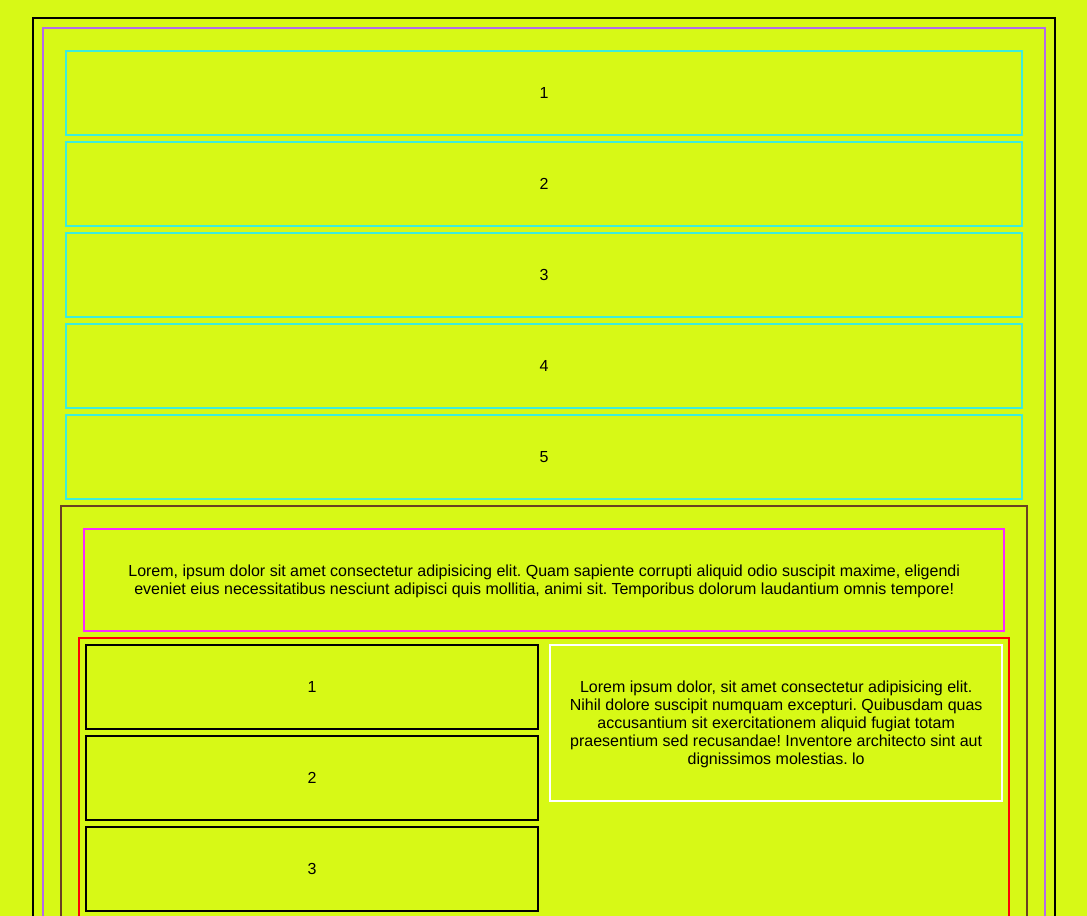
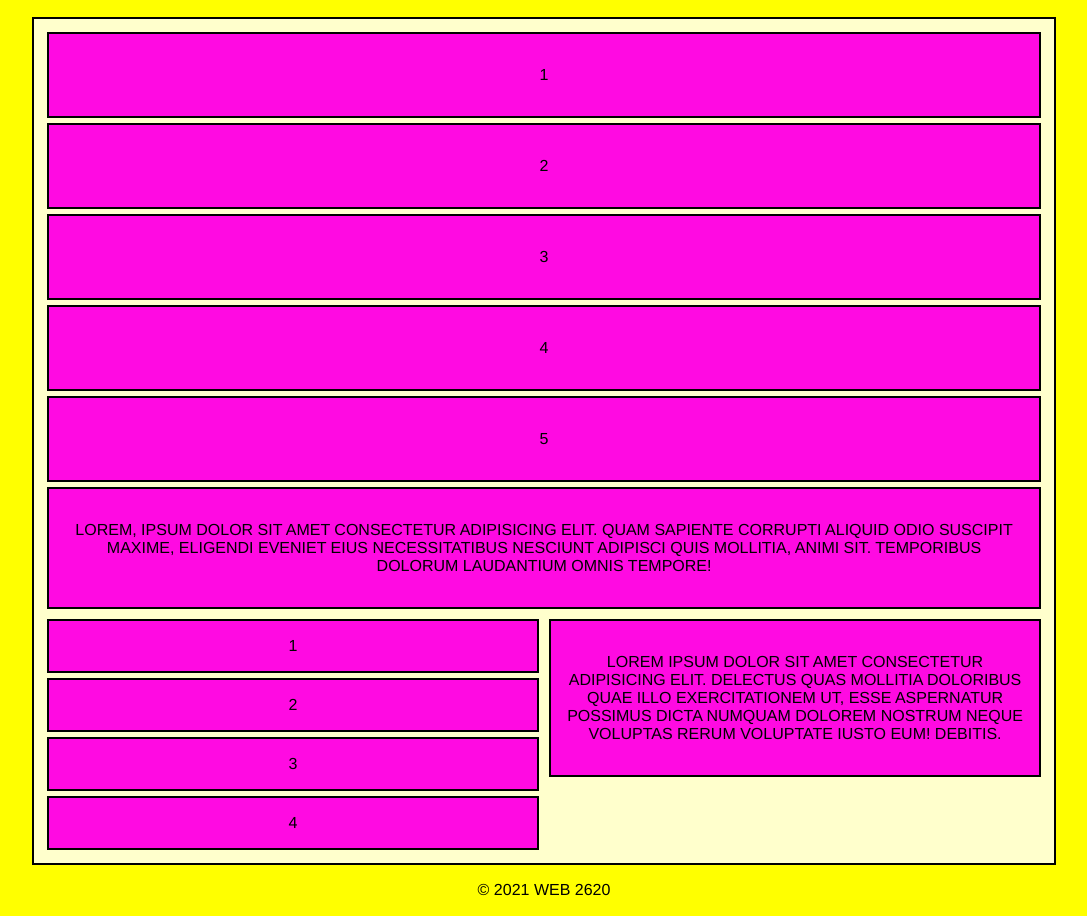
Before and after one commit to WSU-SoC-WEB2620-CU/web2620-assignment-2-vhivestate, a website built with Vite: page src/index.html in a window 1280 px wide. Shown: the part 73-989 px from the top of the page, without its empty margins (96-1183 px from the left). Built offline with nearby package versions, Linux system fonts and the light colour scheme.

Commit message:
flex on the bottom

```diff
--- a/src/index.html
+++ b/src/index.html
@@ -1,21 +1,16 @@
 <!DOCTYPE html>
 <html lang="en">
-
 <head>
   <meta charset="utf-8">
   <title>Project Starter</title>
   <meta name="viewport" content="width=device-width, initial-scale=1">
   <link rel="stylesheet" href="./stylesheets/main.scss">
 </head>
-
 <body>
-
   <header>
     <h1>FLEXBOX</h1>
   </header>
-
   <div class="container">
-
     <main class="flex">
       <!-- top -->
       <div class="content">
@@ -28,9 +23,7 @@
           <div class="item-top"><p>5</p></div>
         </div>
       </div>
-
-      <!-- middle and bottom -->
-      <div class="mid-bot">
+      <!-- middle -->
       <div class="middle">
         <div class="site-middle">
           <div class="item-middle">
@@ -38,7 +31,8 @@
           </div>
         </div>
       </div>
-
+      <!-- middle and bottom -->
+      <div class="mid-bot">
       <div class="bottom">
         <div class="left">
             <div class="item-left"><p>1</p></div>
@@ -46,27 +40,23 @@
             <div class="item-left"><p>3</p></div>
             <div class="item-left"><p>4</p></div>
         </div>
-
-        <div class="right">
-            <div class="item-right">
-              <p>Lorem ipsum dolor, sit amet consectetur adipisicing elit. Nihil dolore suscipit numquam excepturi. Quibusdam quas accusantium sit exercitationem aliquid fugiat totam praesentium sed recusandae! Inventore architecto sint aut dignissimos molestias. lo
-              </p>
-            </div>
-        </div>
+      </div>
+      <div class="bottom">
+      <div class="right">
+          <div class="item-right">
+            <p>Lorem ipsum dolor sit amet consectetur adipisicing elit. Delectus quas mollitia doloribus quae illo exercitationem ut, esse aspernatur possimus dicta numquam dolorem nostrum neque voluptas rerum voluptate iusto eum! Debitis.</p>
+          </div>
+      </div>
       </div>
     </div>
       <!-- end of middle and bottom -->
     </div>
     </main>
   </div>
-
-
-
   <footer>
     <p>&copy; 2021 WEB 2620</p>
   </footer>
 
-
 <script type="module" src="./javascripts/main.js"></script>
 </body>
 </html>
--- a/src/stylesheets/main.scss
+++ b/src/stylesheets/main.scss
@@ -12,8 +12,9 @@ body {
     width: 80%;
     margin: 0 auto 1rem;
     text-align: center;
-    background-color: rgb(215, 249, 22);
+    background-color: yellow;
     font-family: Helvetica, Arial, sans-serif;
+    text-transform: uppercase;
 }
 
 .container {
@@ -22,6 +23,7 @@ body {
     margin-top: 2rem;
     border: 2px solid black;
     flex-flow: column nowrap;
+    background-color: rgba(255, 255, 255, 0.8);
 
 }
 
@@ -33,50 +35,49 @@ div {
     display: flex;
 }
 
+// not conviced this does anything
 .container > .top {
     display: flex;
     flex-flow: column nowrap;
 }
 
 .top > .site-top > .item-top {
-    border: 2px solid rgb(62, 237, 220);
+    border: 2px solid rgb(0, 0, 0);
     padding: 1rem;
     margin: 5px;
+    background-color: rgb(255, 10, 226);
 }
 
 .middle > .site-middle > .item-middle {
-    border: 2px solid rgb(251, 42, 255);
+    border: 2px solid rgb(0, 0, 0);
     padding: 1rem;
     margin: 5px;
+    background-color: rgb(255, 10, 226);
 }
 
-.content {
-    border: 2px solid rgb(180, 107, 236);
-    align-content: space-around;
-    padding: 1rem;
+// flex puts items side by side
+.mid-bot {
+    // border: 2px solid rgb(241, 0, 0);
+    display: flex;
 }
 
-.mid-bot {
-    border: 2px solid rgb(106, 65, 34);
-    padding: 1rem;
-    align-content: space-around;
-}
-
+//column stacks the items on the left top of each other
 .bottom {
     display: flex;
-    border: 2px solid rgb(255, 4, 4);
-    align-content: space-around;
+    flex-direction: row;
     flex-wrap: wrap;
+    justify-content: space-around;
+    align-items: stretch;
 }
 .bottom > .left > .item-left {
-    border: 2px solid black;
-    padding: 1rem;
+    border: 2px solid rgb(0, 0, 0);
     margin: 5px;
-    flex-direction: column;
+    background-color: rgb(255, 10, 226);
 }
 
 .bottom > .right > .item-right {
-    border: 2px solid rgb(255, 255, 255);
+    border: 2px solid rgb(0, 0, 0);
+    margin: 5px;
+    background-color: rgb(255, 10, 226);
     padding: 1rem;
-    margin: 5px;
 }
```
